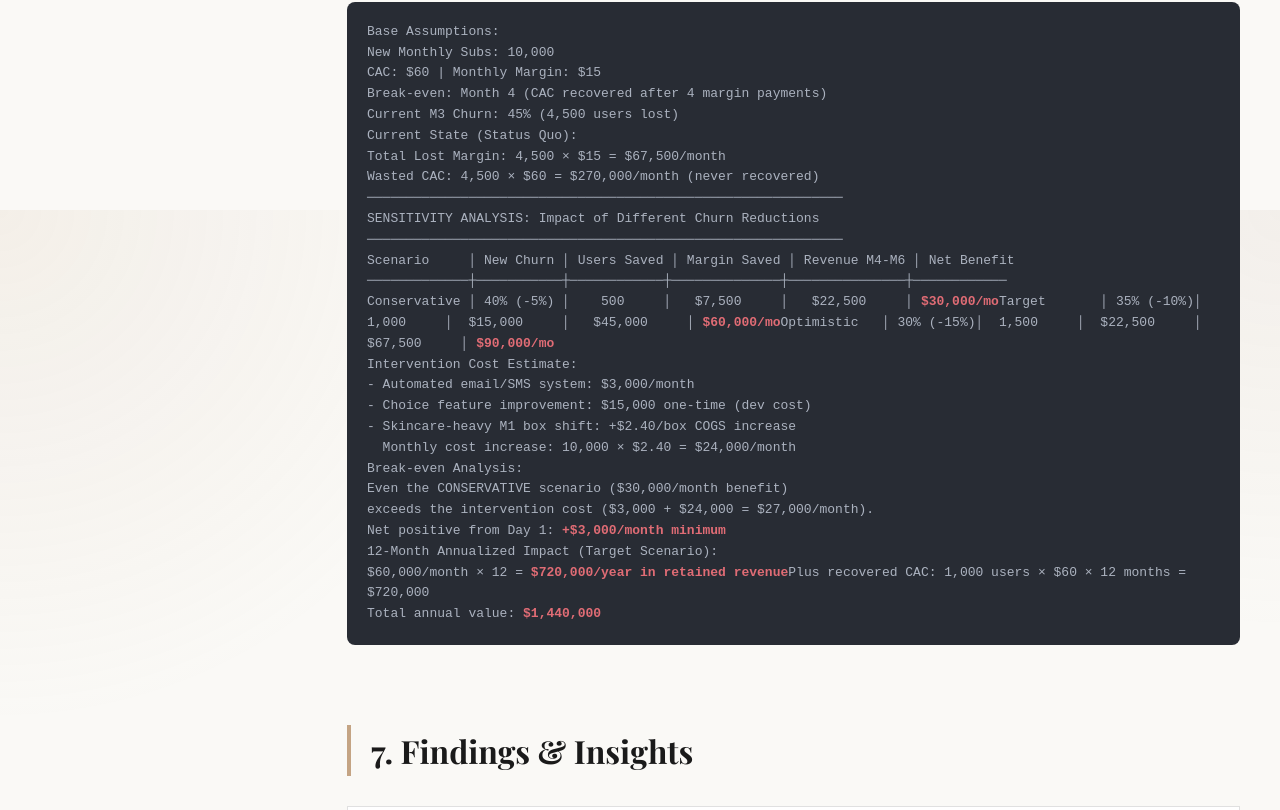
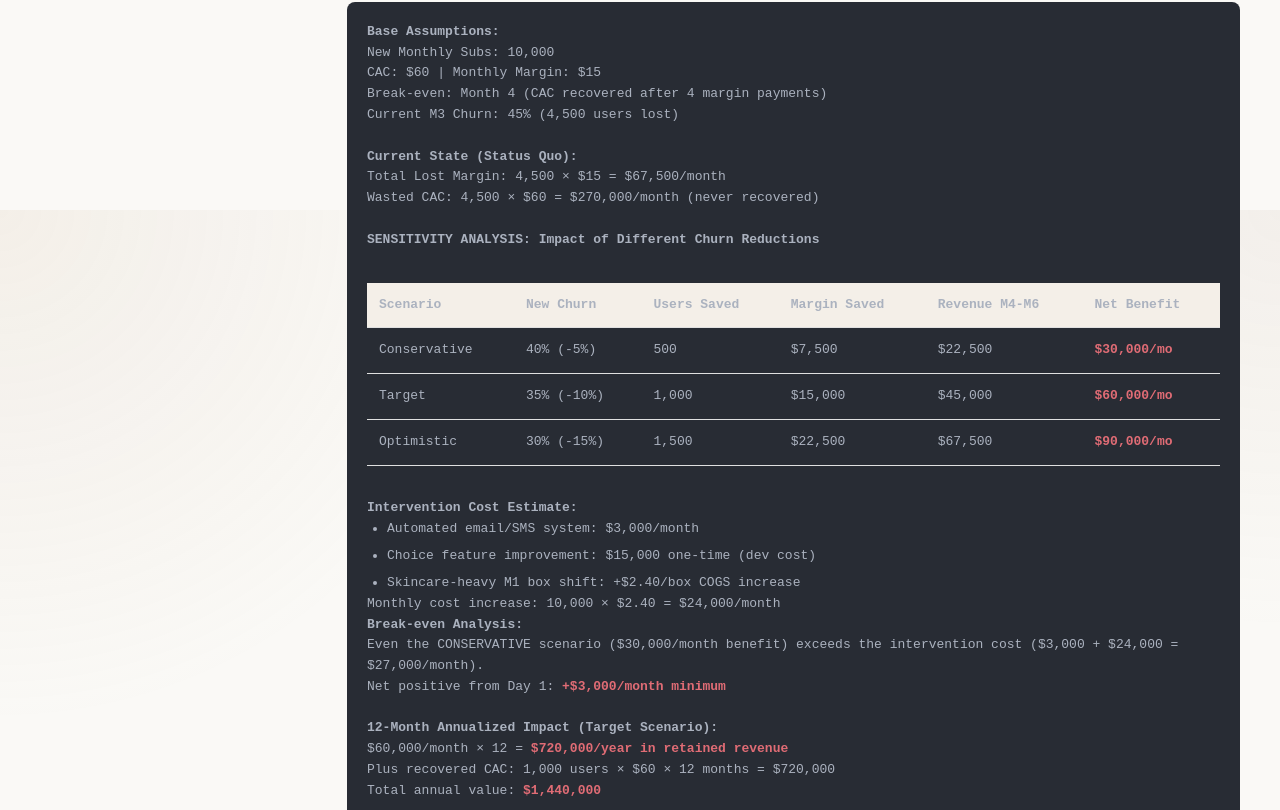
Before and after one commit to akababe/ab_cases, a React (Vite) app: page / in a window 1280 px wide. Shown: the part 5390-6200 px from the top of the page. Built offline with nearby package versions, Linux system fonts and the light colour scheme; a web font is replaced by a local one.

Commit message:
revamp case01

```diff
--- a/src/components/cases/Case01.jsx
+++ b/src/components/cases/Case01.jsx
@@ -344,37 +344,88 @@ Key Surprise: review_score is the WEAKEST predictor.
             management a range, not a single number:
           </p>
           <div className="calculation">
-{`Base Assumptions:
+            <strong>Base Assumptions:</strong>
+            <br />
             New Monthly Subs: 10,000
+            <br />
             CAC: $60 | Monthly Margin: $15
+            <br />
             Break-even: Month 4 (CAC recovered after 4 margin payments)
+            <br />
             Current M3 Churn: 45% (4,500 users lost)
-Current State (Status Quo):
+            <br />
+            <br />
+            <strong>Current State (Status Quo):</strong>
+            <br />
             Total Lost Margin: 4,500 × $15 = $67,500/month
+            <br />
             Wasted CAC: 4,500 × $60 = $270,000/month (never recovered)
-─────────────────────────────────────────────────────────────
-SENSITIVITY ANALYSIS: Impact of Different Churn Reductions
-─────────────────────────────────────────────────────────────
-Scenario     │ New Churn │ Users Saved │ Margin Saved │ Revenue M4-M6 │ Net Benefit
-─────────────┼───────────┼────────────┼──────────────┼───────────────┼────────────
-Conservative │ 40% (-5%) │    500     │   $7,500     │   $22,500     │ `}<span className="math-result">$30,000/mo</span>
-{`Target       │ 35% (-10%)│  1,000     │  $15,000     │   $45,000     │ `}<span className="math-result">$60,000/mo</span>
-{`Optimistic   │ 30% (-15%)│  1,500     │  $22,500     │   $67,500     │ `}<span className="math-result">$90,000/mo</span>
-{`
-Intervention Cost Estimate:
-- Automated email/SMS system: $3,000/month
-- Choice feature improvement: $15,000 one-time (dev cost)
-- Skincare-heavy M1 box shift: +$2.40/box COGS increase
+            <br />
+            <br />
+            <strong>SENSITIVITY ANALYSIS: Impact of Different Churn Reductions</strong>
+            <div style={{ overflowX: "auto", margin: "12px 0" }}>
+              <table className="data-table">
+                <thead>
+                  <tr>
+                    <th>Scenario</th>
+                    <th>New Churn</th>
+                    <th>Users Saved</th>
+                    <th>Margin Saved</th>
+                    <th>Revenue M4-M6</th>
+                    <th>Net Benefit</th>
+                  </tr>
+                </thead>
+                <tbody>
+                  <tr>
+                    <td>Conservative</td>
+                    <td>40% (-5%)</td>
+                    <td>500</td>
+                    <td>$7,500</td>
+                    <td>$22,500</td>
+                    <td><span className="math-result">$30,000/mo</span></td>
+                  </tr>
+                  <tr>
+                    <td>Target</td>
+                    <td>35% (-10%)</td>
+                    <td>1,000</td>
+                    <td>$15,000</td>
+                    <td>$45,000</td>
+                    <td><span className="math-result">$60,000/mo</span></td>
+                  </tr>
+                  <tr>
+                    <td>Optimistic</td>
+                    <td>30% (-15%)</td>
+                    <td>1,500</td>
+                    <td>$22,500</td>
+                    <td>$67,500</td>
+                    <td><span className="math-result">$90,000/mo</span></td>
+                  </tr>
+                </tbody>
+              </table>
+            </div>
+            <strong>Intervention Cost Estimate:</strong>
+            <ul>
+              <li>Automated email/SMS system: $3,000/month</li>
+              <li>Choice feature improvement: $15,000 one-time (dev cost)</li>
+              <li>Skincare-heavy M1 box shift: +$2.40/box COGS increase</li>
+            </ul>
             Monthly cost increase: 10,000 × $2.40 = $24,000/month
-Break-even Analysis:
-Even the CONSERVATIVE scenario ($30,000/month benefit)
-exceeds the intervention cost ($3,000 + $24,000 = $27,000/month).
-Net positive from Day 1: `}<span className="math-result">+$3,000/month minimum</span>
-{`
-12-Month Annualized Impact (Target Scenario):
-$60,000/month × 12 = `}<span className="math-result">$720,000/year in retained revenue</span>
-{`Plus recovered CAC: 1,000 users × $60 × 12 months = $720,000
-Total annual value: `}<span className="math-result">$1,440,000</span>
+            <br />
+            <strong>Break-even Analysis:</strong>
+            <br />
+            Even the CONSERVATIVE scenario ($30,000/month benefit) exceeds the intervention cost
+            ($3,000 + $24,000 = $27,000/month).
+            <br />
+            Net positive from Day 1: <span className="math-result">+$3,000/month minimum</span>
+            <br />
+            <br />
+            <strong>12-Month Annualized Impact (Target Scenario):</strong>
+            <br />
+            $60,000/month × 12 = <span className="math-result">$720,000/year in retained revenue</span>
+            <br />
+            Plus recovered CAC: 1,000 users × $60 × 12 months = $720,000
+            <br />
+            Total annual value: <span className="math-result">$1,440,000</span>
           </div>
         </div>
       </section>
```
Lines whose indentation alone changed are shown as unchanged.
